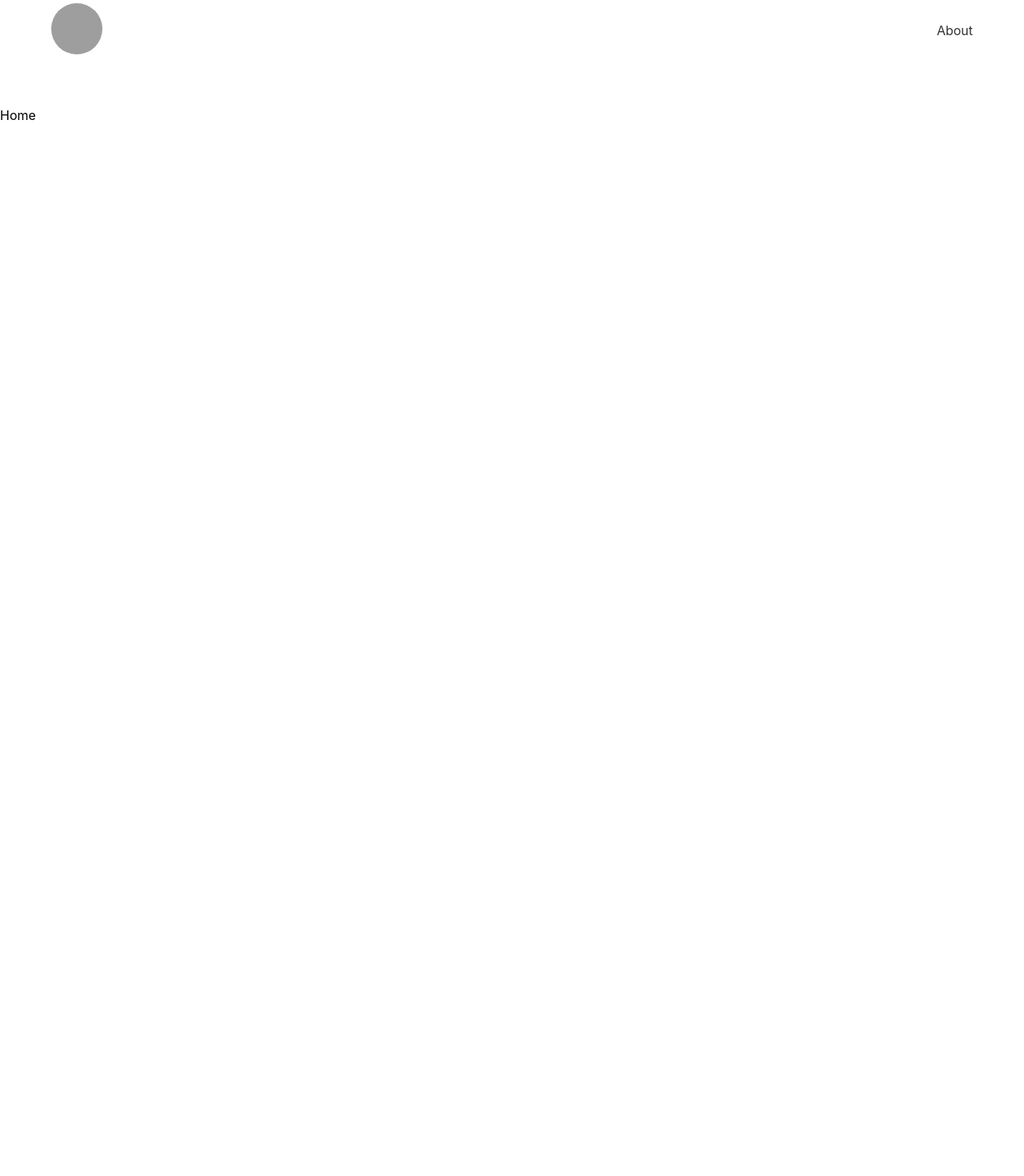
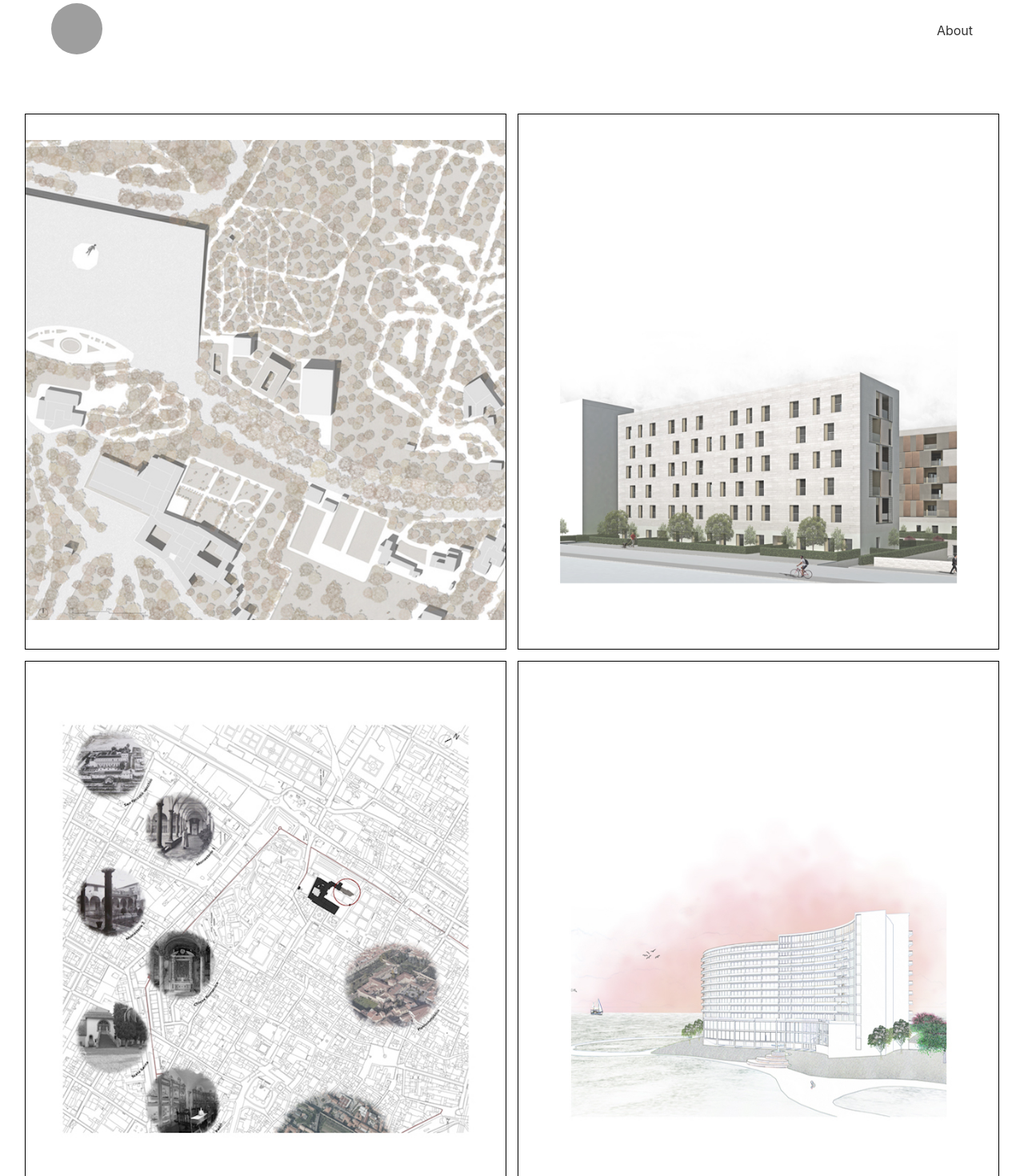
Before and after one commit to eneax/krix-portfolio, a React (Create React App) app: page / in a window 1280 px wide. Shown: the part 60-1530 px from the top of the page at 80% size. Before the commit the page ends 800 px from the top, so only its background shows below. Built offline with nearby package versions, Linux system fonts and the light colour scheme; grey boxes are pictures that could not be loaded.

Commit message:
Add project pics to Home components

```diff
--- a/src/components/Home.js
+++ b/src/components/Home.js
@@ -1,8 +1,34 @@
-import React from "react";
+import React from 'react';
+import { projectOne, projectTwo, projectThree, projectFour } from '../utils/media';
 
 const Home = () => {
 	return (
-		<div>Home</div>
+		<div className='mw9 center ph3-ns'>
+      <div className='cf ph2-ns'>
+        <div className='fl w-100 w-50-ns pa2'>
+          <div className='outline bg-white pv4'>
+            <img src={projectOne} alt="Project One Pic" />
+          </div>
+        </div>
+        <div className='fl w-100 w-50-ns pa2'>
+          <div className='outline bg-white pv4'>
+            <img src={projectTwo} alt="Project Two Pic" />
+          </div>
+        </div>
+      </div>
+      <div className='cf ph2-ns'>
+        <div className='fl w-100 w-50-ns pa2'>
+          <div className='outline bg-white pv4'>
+            <img src={projectThree} alt="Project Three Pic" />
+          </div>
+        </div>
+        <div className='fl w-100 w-50-ns pa2'>
+          <div className='outline bg-white pv4'>
+            <img src={projectFour} alt="Project Four Pic" />
+          </div>
+        </div>
+      </div>
+    </div>
 	)
 }
 
```
